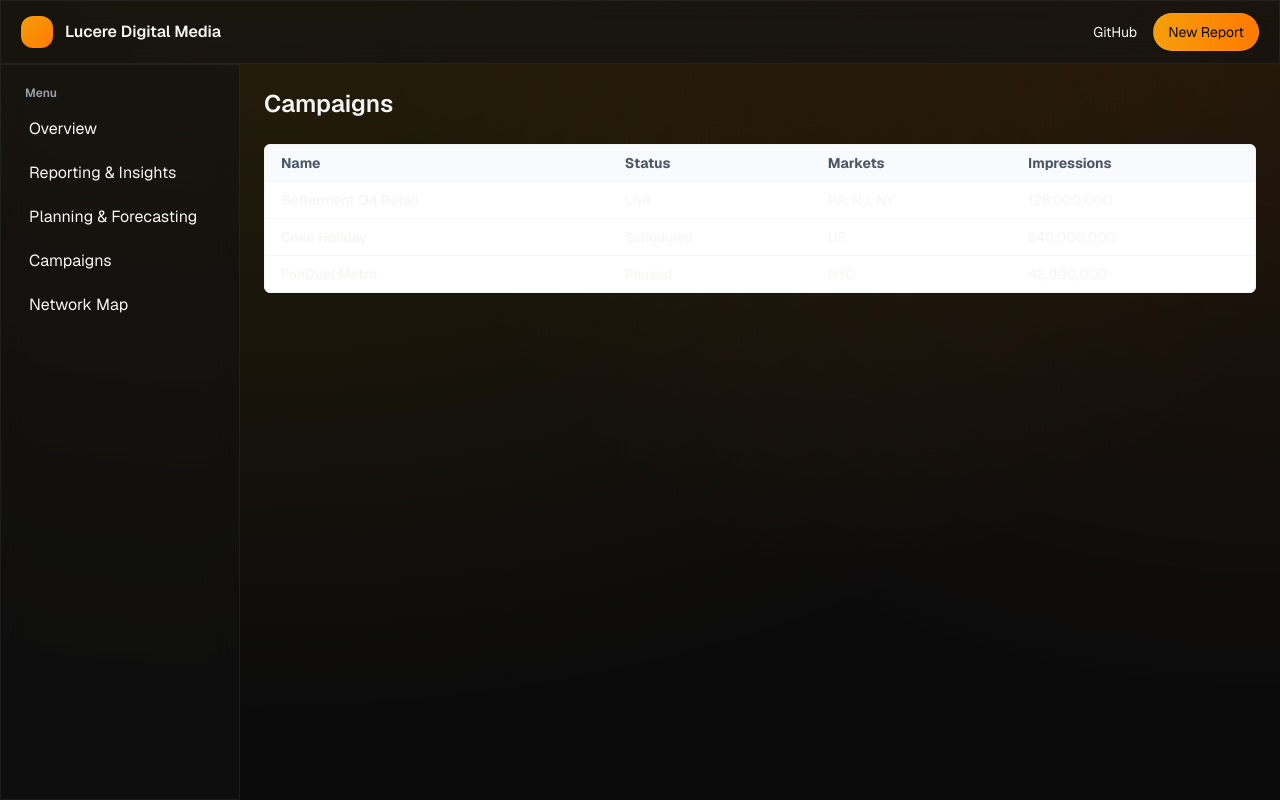
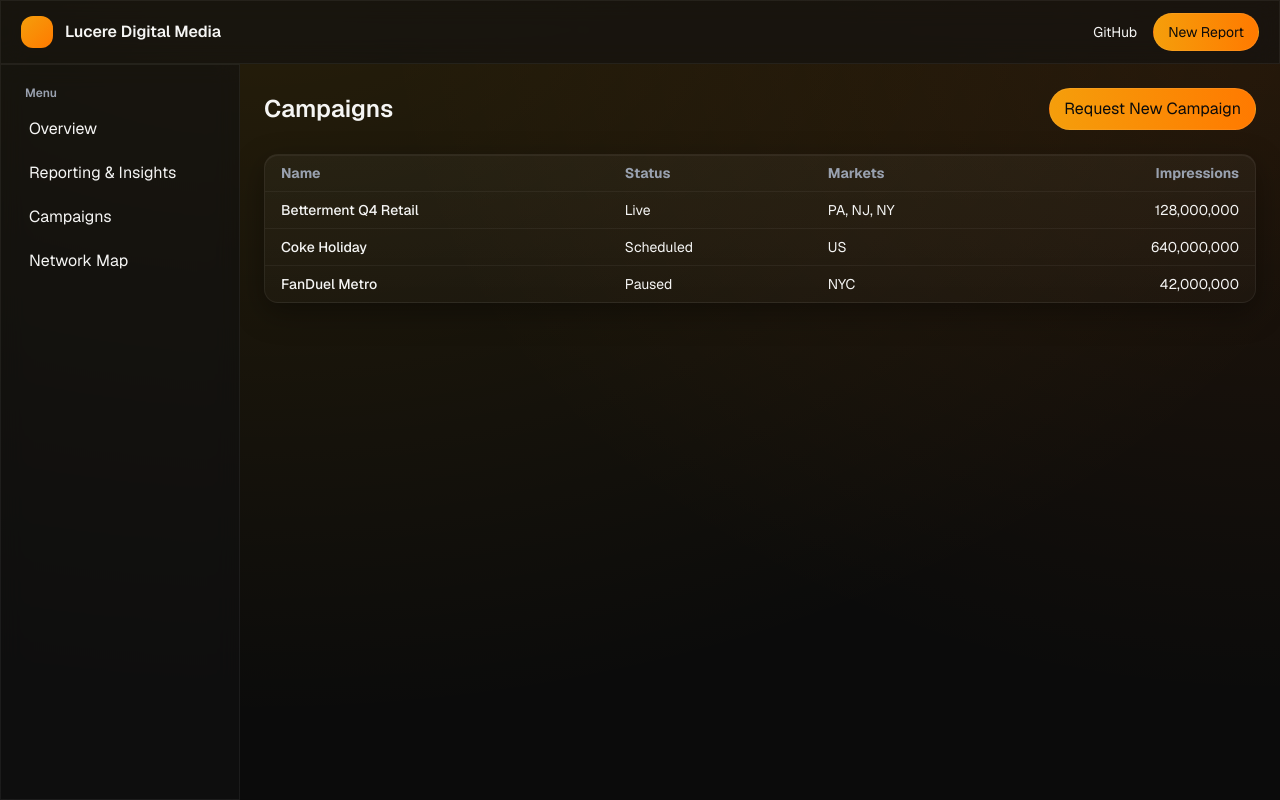
Before and after one commit to merehb/website-playaround, a Next.js app in the folder lucere-portal/: page /campaigns in a window 1280 px wide. Built offline with nearby package versions, Linux system fonts and the light colour scheme.

Commit message:
ux: remove planning link; redesign campaigns table; add request-campaign modal

```diff
--- a/lucere-portal/src/app/campaigns/page.tsx
+++ b/lucere-portal/src/app/campaigns/page.tsx
@@ -1,3 +1,7 @@
+"use client";
+
+import { useState } from "react";
+
 export default function CampaignsPage() {
   const rows = [
     { name: "Betterment Q4 Retail", status: "Live", markets: "PA, NJ, NY", impressions: 128_000_000 },
@@ -5,31 +9,69 @@ export default function CampaignsPage() {
     { name: "FanDuel Metro", status: "Paused", markets: "NYC", impressions: 42_000_000 },
   ];
 
+  const [open, setOpen] = useState(false);
+
   return (
     <div className="space-y-6">
-      <h1 className="text-2xl font-semibold">Campaigns</h1>
-      <div className="border rounded-md overflow-x-auto bg-white">
+      <div className="flex items-center justify-between">
+        <h1 className="text-2xl font-semibold">Campaigns</h1>
+        <button className="btn btn-accent" onClick={() => setOpen(true)}>Request New Campaign</button>
+      </div>
+
+      <div className="card overflow-hidden">
         <table className="w-full text-sm">
-          <thead className="bg-gray-50 text-gray-600">
+          <thead className="text-gray-400">
             <tr>
               <th className="text-left px-4 py-2">Name</th>
               <th className="text-left px-4 py-2">Status</th>
               <th className="text-left px-4 py-2">Markets</th>
-              <th className="text-left px-4 py-2">Impressions</th>
+              <th className="text-right px-4 py-2">Impressions</th>
             </tr>
           </thead>
           <tbody>
             {rows.map((r) => (
-              <tr key={r.name} className="border-t">
+              <tr key={r.name} className="border-t border-white/5">
                 <td className="px-4 py-2 font-medium">{r.name}</td>
                 <td className="px-4 py-2">{r.status}</td>
                 <td className="px-4 py-2">{r.markets}</td>
-                <td className="px-4 py-2">{r.impressions.toLocaleString()}</td>
+                <td className="px-4 py-2 text-right">{r.impressions.toLocaleString()}</td>
               </tr>
             ))}
           </tbody>
         </table>
       </div>
+
+      {open && (
+        <div className="fixed inset-0 bg-black/60 backdrop-blur flex items-center justify-center z-50" onClick={() => setOpen(false)}>
+          <div className="card w-[520px]" onClick={(e) => e.stopPropagation()}>
+            <div className="p-4 border-b border-white/5 font-medium">Request New Campaign</div>
+            <form className="p-4 space-y-3" onSubmit={(e) => { e.preventDefault(); setOpen(false); }}>
+              <div>
+                <label className="block text-xs text-gray-400 mb-1">Advertiser</label>
+                <input className="w-full bg-transparent border border-white/10 rounded px-3 py-2" placeholder="Brand name" />
+              </div>
+              <div className="grid grid-cols-2 gap-3">
+                <div>
+                  <label className="block text-xs text-gray-400 mb-1">Markets</label>
+                  <input className="w-full bg-transparent border border-white/10 rounded px-3 py-2" placeholder="e.g., PA, NJ, NY" />
+                </div>
+                <div>
+                  <label className="block text-xs text-gray-400 mb-1">Budget (USD)</label>
+                  <input className="w-full bg-transparent border border-white/10 rounded px-3 py-2" placeholder="e.g., 250000" />
+                </div>
+              </div>
+              <div>
+                <label className="block text-xs text-gray-400 mb-1">Notes</label>
+                <textarea className="w-full bg-transparent border border-white/10 rounded px-3 py-2" rows={3} placeholder="Timing, audience, placements" />
+              </div>
+              <div className="flex justify-end gap-2 pt-2">
+                <button type="button" className="btn hover:bg-white/5" onClick={() => setOpen(false)}>Cancel</button>
+                <button type="submit" className="btn btn-accent">Submit Request</button>
+              </div>
+            </form>
+          </div>
+        </div>
+      )}
     </div>
   );
 }
--- a/lucere-portal/src/app/layout.tsx
+++ b/lucere-portal/src/app/layout.tsx
@@ -43,7 +43,6 @@ export default function RootLayout({
             <div className="text-xs font-semibold text-gray-400 px-2 py-1">Menu</div>
             <NavLink href="/" label="Overview" />
             <NavLink href="/reporting" label="Reporting & Insights" />
-            <NavLink href="/planning" label="Planning & Forecasting" />
             <NavLink href="/campaigns" label="Campaigns" />
             <NavLink href="/map" label="Network Map" />
           </aside>
--- a/lucere-portal/src/app/planning/page.tsx
+++ b/lucere-portal/src/app/planning/page.tsx
@@ -1,12 +1,3 @@
 export default function PlanningPage() {
-  return (
-    <div className="space-y-6">
-      <h1 className="text-2xl font-semibold">Planning & Forecasting</h1>
-      <div className="border rounded-md p-4">
-        <p className="text-sm text-gray-600">
-          Placeholder for planning tools: market selection, audience filters, inventory forecast, budget pacing.
-        </p>
-      </div>
-    </div>
-  );
+  return null;
 }
--- a/lucere-portal/src/components/MapWidget.tsx
+++ b/lucere-portal/src/components/MapWidget.tsx
@@ -1,6 +1,6 @@
-import dynamic from "next/dynamic";
+"use client";
 
-const MapWidgetClient = dynamic(() => import("./MapWidgetClient"), { ssr: false });
+import MapWidgetClient from "./MapWidgetClient";
 
 type CampaignPoint = { name: string; coords: [number, number]; value?: number };
 
--- a/lucere-portal/src/components/MapWidgetClient.tsx
+++ b/lucere-portal/src/components/MapWidgetClient.tsx
@@ -1,7 +1,12 @@
 "use client";
 
-import { MapContainer, TileLayer, CircleMarker, Popup } from "react-leaflet";
+import dynamic from "next/dynamic";
 import "leaflet/dist/leaflet.css";
+
+const MapContainer = dynamic(() => import("react-leaflet").then(m => m.MapContainer), { ssr: false });
+const TileLayer = dynamic(() => import("react-leaflet").then(m => m.TileLayer), { ssr: false });
+const CircleMarker = dynamic(() => import("react-leaflet").then(m => m.CircleMarker), { ssr: false });
+const Popup = dynamic(() => import("react-leaflet").then(m => m.Popup), { ssr: false });
 
 type CampaignPoint = { name: string; coords: [number, number]; value?: number };
 
```
